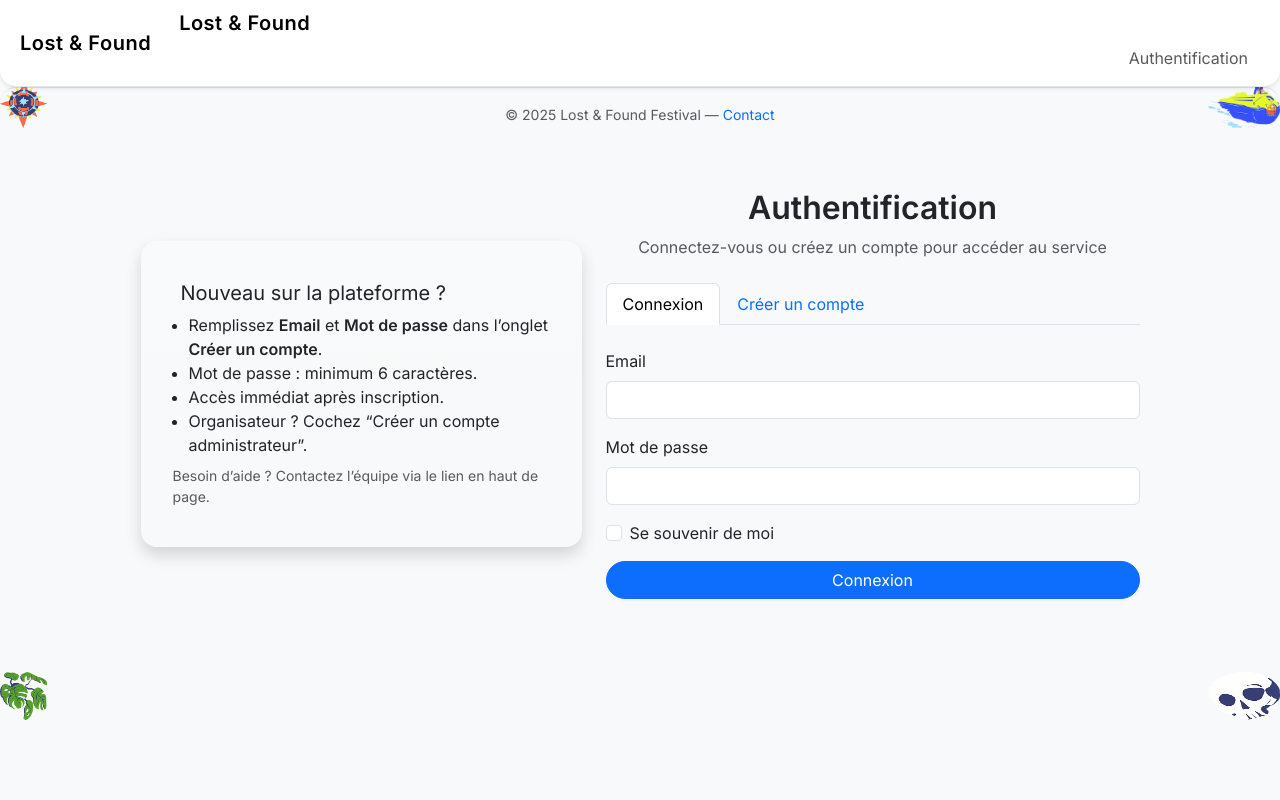
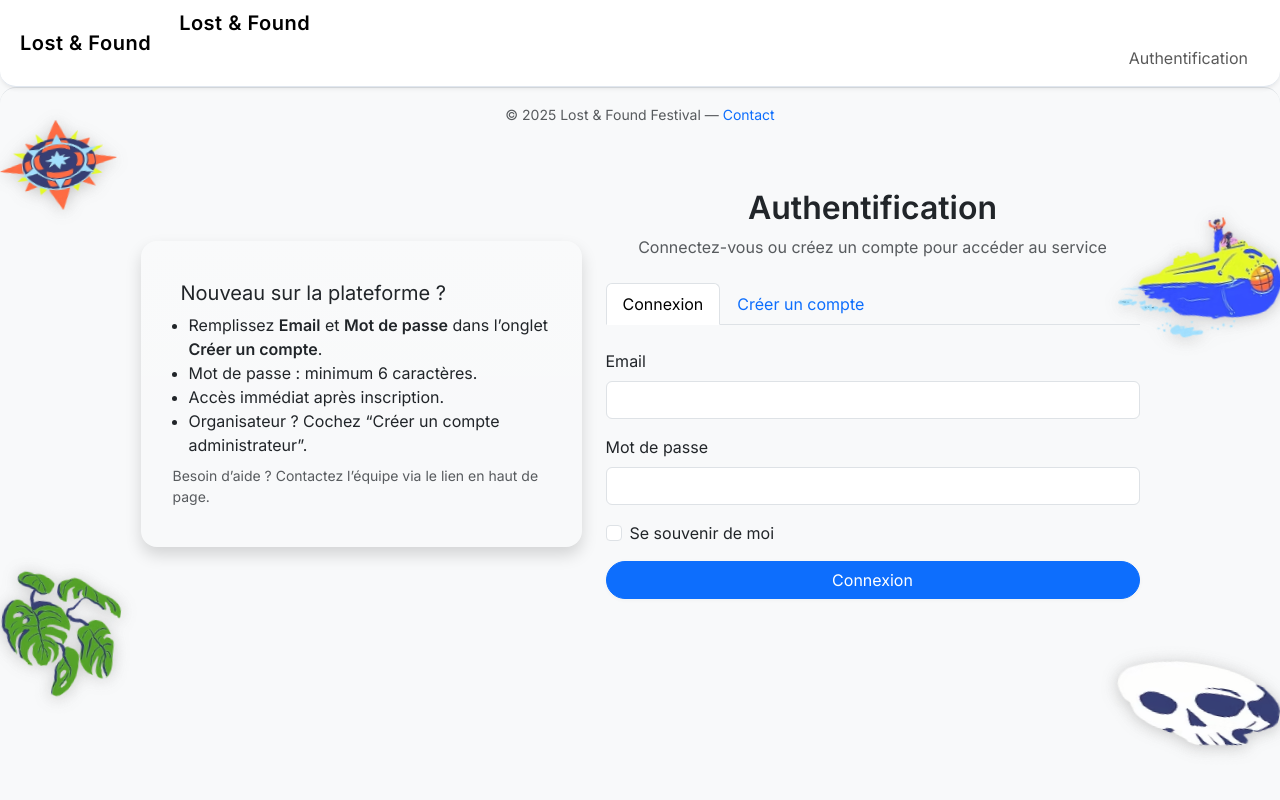
Before and after one commit to syrus2008/lostfound_festival, a Flask app: a page that uses templates/base.html in a window 1280 px wide. Run offline with Flask 3, Linux system fonts and the light colour scheme; some libraries are stand-ins or nearby versions.

```diff
--- a/templates/base.html
+++ b/templates/base.html
@@ -100,12 +100,12 @@
   }
 </style>
 <div class="img-border-left">
-  <img src="{{ url_for('static', filename='img/boussole.avif') }}" alt="boussole" style="height:48px; width:auto;"/>
-  <img src="{{ url_for('static', filename='img/monstera.avif') }}" alt="monstera" style="height:48px; width:auto;"/>
+  <img src="{{ url_for('static', filename='img/boussole.avif') }}" alt="boussole" style="height:90px; width:auto; margin-top:5vh; margin-bottom:12vh; transform:rotate(-7deg); filter:drop-shadow(0 2px 8px #bbb);"/>
+  <img src="{{ url_for('static', filename='img/monstera.avif') }}" alt="monstera" style="height:120px; width:auto; margin-top:28vh; margin-bottom:3vh; transform:rotate(8deg); filter:drop-shadow(0 2px 8px #bbb);"/>
 </div>
 <div class="img-border-right">
-  <img src="{{ url_for('static', filename='img/sous-marin.avif') }}" alt="sous-marin" style="height:48px; width:auto;"/>
-  <img src="{{ url_for('static', filename='img/tete-mort-1.avif') }}" alt="tête de mort" style="height:48px; width:auto;"/>
+  <img src="{{ url_for('static', filename='img/sous-marin.avif') }}" alt="sous-marin" style="height:110px; width:auto; margin-top:18vh; margin-bottom:7vh; transform:rotate(-12deg); filter:drop-shadow(0 2px 8px #bbb);"/>
+  <img src="{{ url_for('static', filename='img/tete-mort-1.avif') }}" alt="tête de mort" style="height:80px; width:auto; margin-top:32vh; margin-bottom:2vh; transform:rotate(11deg); filter:drop-shadow(0 2px 8px #bbb);"/>
 </div>
 
 <footer class="footer mt-auto py-3 bg-light border-top custom-footer">
```
